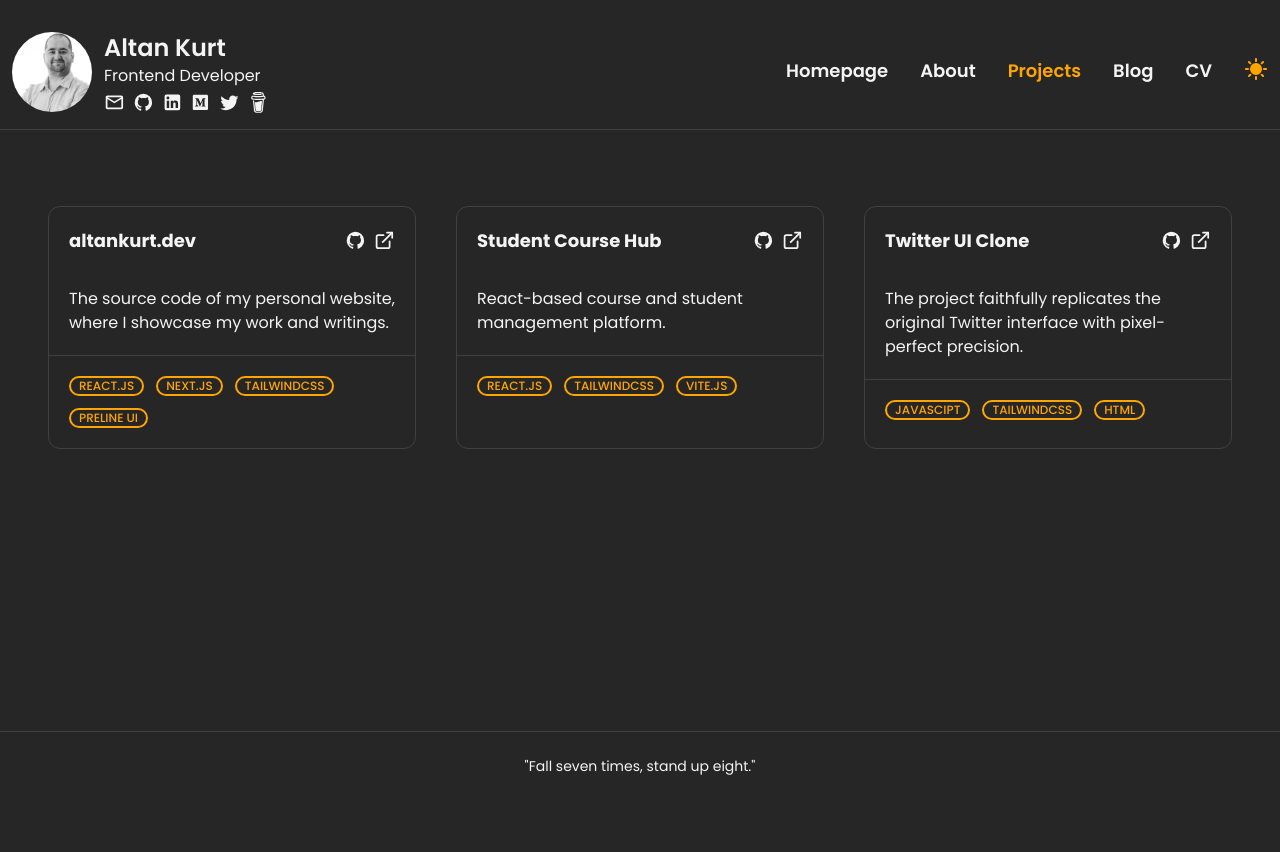
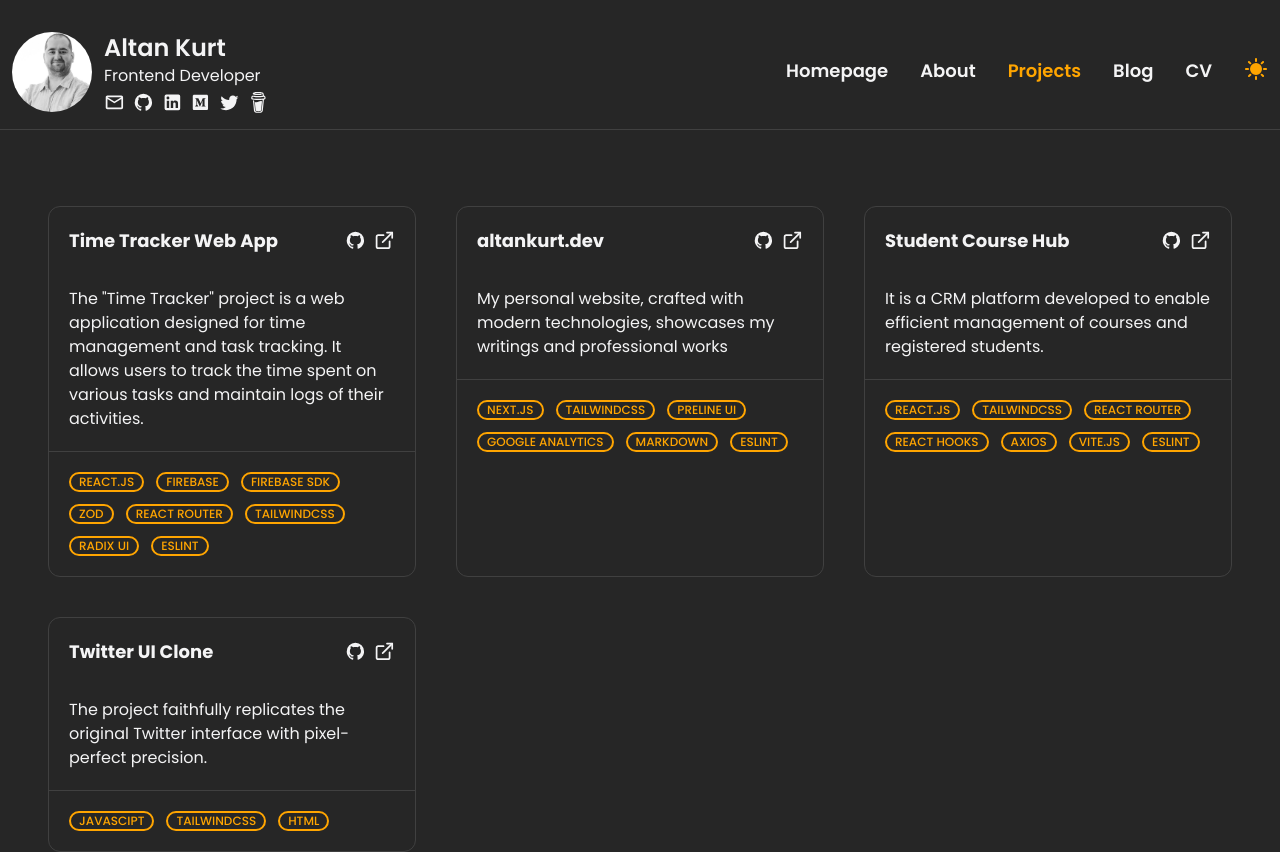
Before and after one commit to altankurt/altankurt.com, a Next.js app: page /projects in a window 1280 px wide. Shown: the top 852 px of the page. Before the commit the page ends 800 px from the top, so only its background shows below. Built offline with nearby package versions, Linux system fonts and the light colour scheme.

Commit message:
Fix import statement and update styling in PostList.js and update project details in Projects.js

```diff
--- a/src/components/Blog/Posts/PostList.js
+++ b/src/components/Blog/Posts/PostList.js
@@ -1,15 +1,15 @@
-import PostListItem from './PostListItem';
+import PostListItem from './PostListItem'
 
 const PostList = ({ posts }) => {
   return (
-    <section className="max-w-[85rem] px-4 py-10 sm:px-6 lg:px-8 lg:py-14 mx-auto">
-      <ol className="grid lg:grid-cols-3 lg:gap-y-16 gap-10">
+    <section className='max-w-[90rem] px-4 py-10 sm:px-6 lg:px-8 lg:py-14 mx-auto'>
+      <ol className='grid lg:grid-cols-3 lg:gap-y-16 gap-10'>
         {posts.map((post) => (
           <PostListItem key={post.slug} post={post} />
         ))}
       </ol>
     </section>
-  );
-};
+  )
+}
 
-export default PostList;
+export default PostList
--- a/src/data/Projects.js
+++ b/src/data/Projects.js
@@ -3,10 +3,43 @@
 export const projects = [
   {
     id: 0,
+    title: 'Time Tracker Web App',
+    description:
+      'The "Time Tracker" project is a web application designed for time management and task tracking. It allows users to track the time spent on various tasks and maintain logs of their activities.',
+    stack: [
+      'React.js',
+      'Firebase',
+      'Firebase SDK',
+      'Zod',
+      'React Router',
+      'TailwindCSS',
+      'Radix UI',
+      'Eslint',
+    ],
+    links: [
+      {
+        link: 'https://github.com/altankurt/time-track-web-app',
+        id: 1,
+      },
+      {
+        link: 'https://time-track-web-app.vercel.app/',
+        id: 2,
+      },
+    ],
+  },
+  {
+    id: 1,
     title: 'altankurt.dev',
     description:
-      'The source code of my personal website, where I showcase my work and writings.',
-    stack: ['React.js', 'Next.js', 'TailwindCSS', 'Preline UI'],
+      'My personal website, crafted with modern technologies, showcases my writings and professional works',
+    stack: [
+      'Next.js',
+      'TailwindCSS',
+      'Preline UI',
+      'Google Analytics',
+      'Markdown',
+      'Eslint',
+    ],
     links: [
       {
         link: 'https://github.com/altankurt/altankurt.dev',
@@ -19,10 +52,19 @@ export const projects = [
     ],
   },
   {
-    id: 1,
+    id: 2,
     title: 'Student Course Hub',
-    description: 'React-based course and student management platform.',
-    stack: ['React.js', 'TailwindCSS', 'Vite.js'],
+    description:
+      'It is a CRM platform developed to enable efficient management of courses and registered students.',
+    stack: [
+      'React.js',
+      'TailwindCSS',
+      'React Router',
+      'React Hooks',
+      'Axios',
+      'Vite.js',
+      'Eslint',
+    ],
     links: [
       {
         link: 'https://github.com/altankurt/student-course-hub',
@@ -35,7 +77,7 @@ export const projects = [
     ],
   },
   {
-    id: 2,
+    id: 3,
     title: 'Twitter UI Clone',
     description:
       'The project faithfully replicates the original Twitter interface with pixel-perfect precision.',
@@ -51,4 +93,4 @@ export const projects = [
       },
     ],
   },
-];
+]
```
